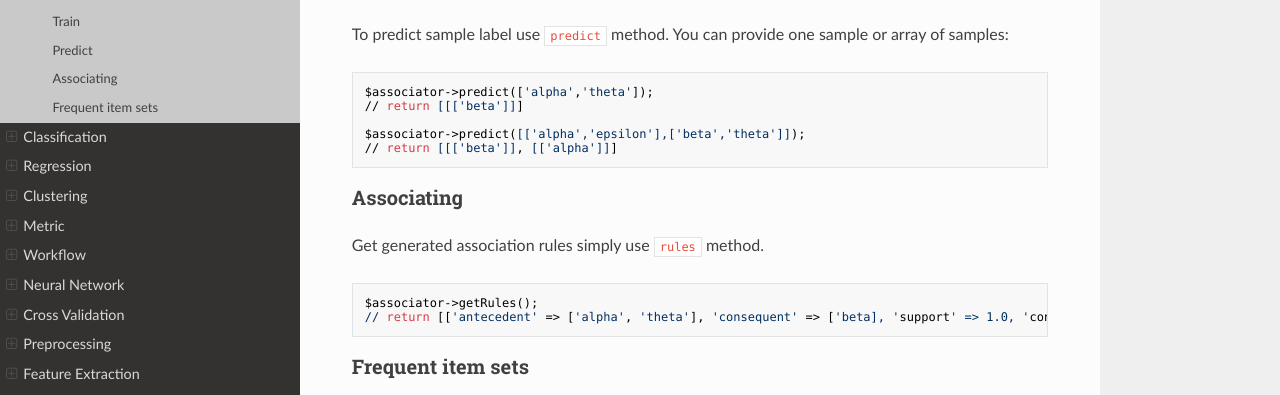
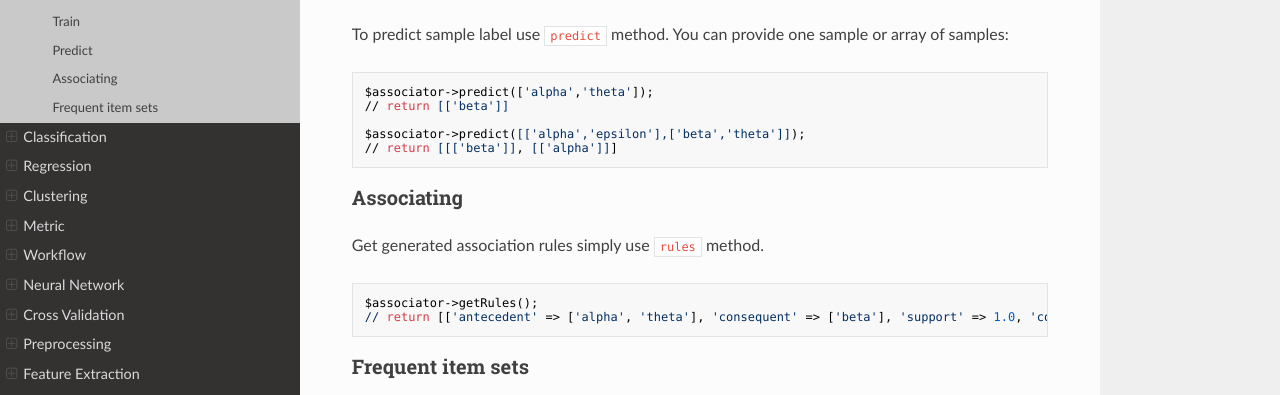
Before and after one commit to jorgecasas/php-ml, an MkDocs documentation site: the page built from docs/machine-learning/association/apriori.md, in a window 1280 px wide and 900 px high, scrolled down 503 px. Shown: the part 249-644 px from the top of the window. Built offline with MkDocs 1.6.1, drawn with Linux system fonts in a browser that asks for light colours; nearby versions of some CDN libraries; old or Windows-style settings are respelled for this version of MkDocs.

Commit message:
Fix documentation of apriori (#221)
* Fix the return value of the single sample prediction

* Fix typo

````diff
--- a/docs/machine-learning/association/apriori.md
+++ b/docs/machine-learning/association/apriori.md
@@ -35,7 +35,7 @@ To predict sample label use `predict` method. You can provide one sample or arra
 
 ```
 $associator->predict(['alpha','theta']);
-// return [[['beta']]]
+// return [['beta']]
 
 $associator->predict([['alpha','epsilon'],['beta','theta']]);
 // return [[['beta']], [['alpha']]]
@@ -47,7 +47,7 @@ Get generated association rules simply use `rules` method.
 
 ```
 $associator->getRules();
-// return [['antecedent' => ['alpha', 'theta'], 'consequent' => ['beta], 'support' => 1.0, 'confidence' => 1.0], ... ]
+// return [['antecedent' => ['alpha', 'theta'], 'consequent' => ['beta'], 'support' => 1.0, 'confidence' => 1.0], ... ]
 ```
 
 ### Frequent item sets
````
